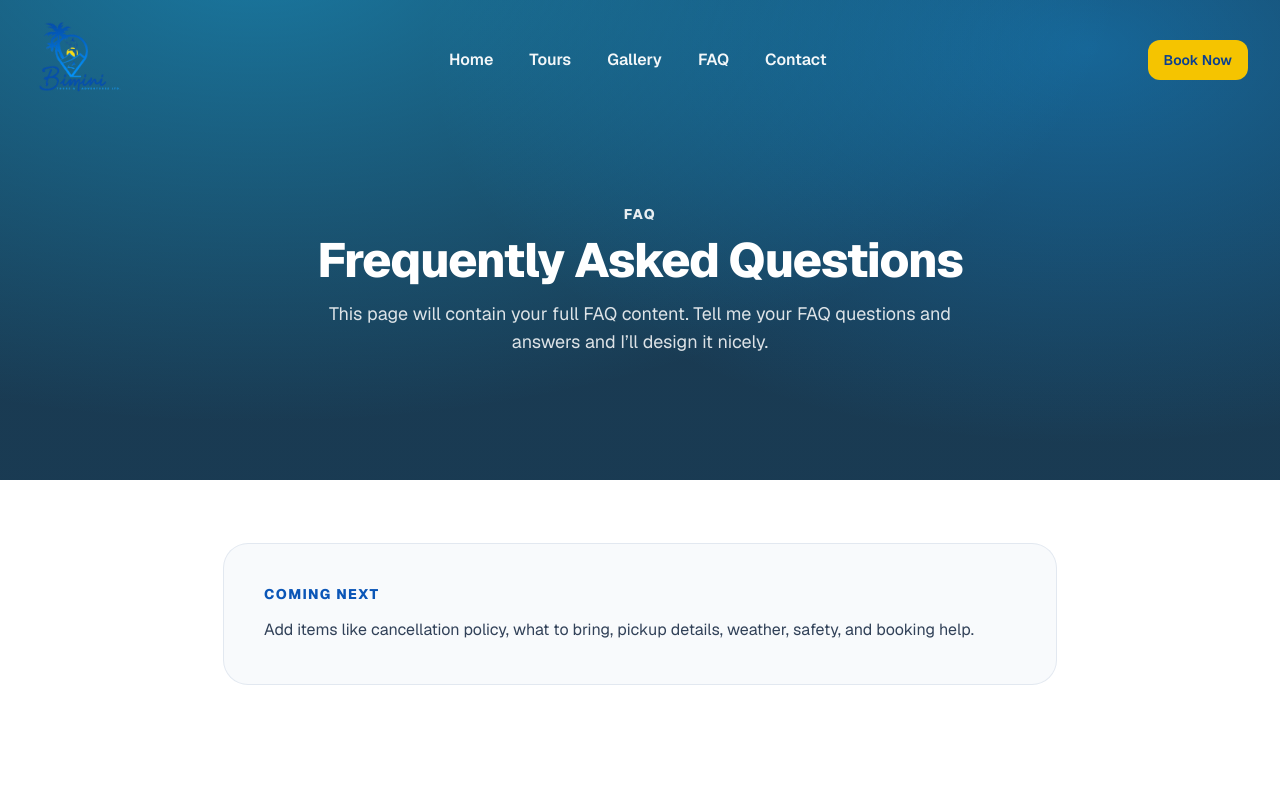
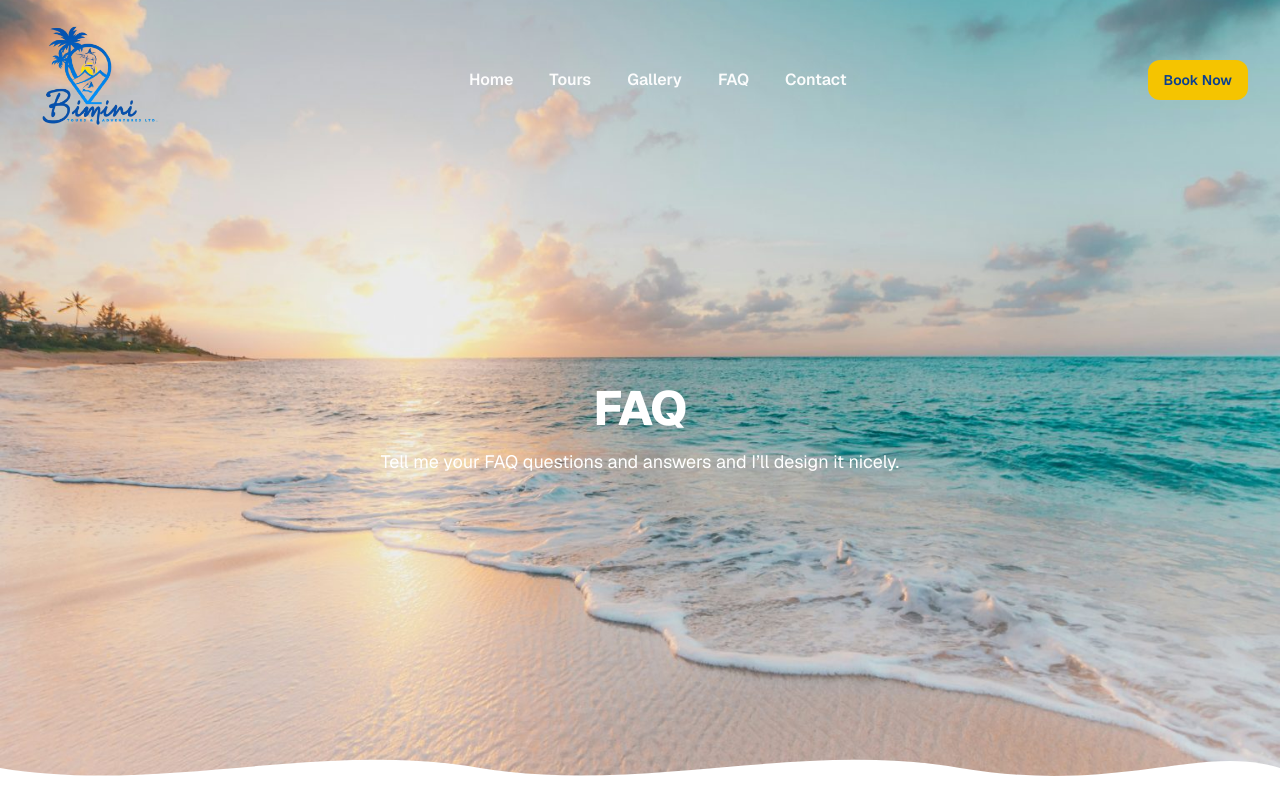
Before and after one commit to SaffaAbbas/bimini, a Next.js app: page /faq in a window 1280 px wide. Shown: the top 800 px of the page. Built offline with nearby package versions, Linux system fonts and the light colour scheme.

Commit message:
fixed image

```diff
--- a/src/app/components/SiteHeader.tsx
+++ b/src/app/components/SiteHeader.tsx
@@ -4,11 +4,7 @@ import { useEffect, useMemo, useRef, useState } from "react";
 import Link from "next/link";
 import { usePathname } from "next/navigation";
 
-export function SiteHeader({
-  bookNowHref,
-}: {
-  bookNowHref: string;
-}) {
+export function SiteHeader({ bookNowHref }: { bookNowHref: string }) {
   const pathname = usePathname();
   const isHome = pathname === "/";
 
@@ -33,7 +29,8 @@ export function SiteHeader({
     const onPointerDown = (e: PointerEvent) => {
       const el = menuRef.current;
       if (!el) return;
-      if (e.target instanceof Node && !el.contains(e.target)) setMobileOpen(false);
+      if (e.target instanceof Node && !el.contains(e.target))
+        setMobileOpen(false);
     };
 
     window.addEventListener("keydown", onKeyDown);
@@ -55,17 +52,19 @@ export function SiteHeader({
     [isHome],
   );
 
-  const shellClassName = scrolled
-    ? "pointer-events-auto transition-all duration-200 bg-white/92 text-slate-900 shadow-sm shadow-black/10"
-    : "pointer-events-auto transition-all duration-200 bg-transparent text-white";
+  const solid = scrolled || mobileOpen;
 
-  const navLinkClass = scrolled
+  const shellClassName = solid
+    ? "pointer-events-auto bg-white/92 text-slate-900 shadow-sm shadow-black/10 backdrop-blur-sm transition-all duration-200"
+    : "pointer-events-auto bg-transparent text-white transition-all duration-200";
+
+  const navLinkClass = solid
     ? "rounded-full px-4 py-2 text-base font-semibold transition-colors text-slate-700 hover:bg-slate-100 hover:text-slate-900"
     : "rounded-full px-4 py-2 text-base font-semibold transition-colors text-white/95 hover:bg-white/10 hover:text-white";
 
-  const logoClassName = scrolled
-    ? "h-12 w-auto object-contain sm:h-14 lg:h-16"
-    : "h-16 w-auto object-contain sm:h-20 lg:h-24";
+  const logoClassName = solid
+    ? "h-16 w-auto object-contain sm:h-14 lg:h-24"
+    : "h-26 w-auto object-contain sm:h-20 lg:h-34";
 
   return (
     <div className="pointer-events-none fixed inset-x-0 top-0 z-[999]">
@@ -114,7 +113,7 @@ export function SiteHeader({
             <button
               type="button"
               className={
-                scrolled
+                solid
                   ? "pointer-events-auto inline-flex md:hidden h-11 w-11 items-center justify-center rounded-xl text-slate-800 hover:bg-slate-100"
                   : "pointer-events-auto inline-flex md:hidden h-11 w-11 items-center justify-center rounded-xl text-white hover:bg-white/10"
               }
--- a/src/app/contact/page.tsx
+++ b/src/app/contact/page.tsx
@@ -28,16 +28,14 @@ export default function ContactPage() {
   return (
     <main className="min-h-[100svh] w-full bg-white text-slate-900">
       <header className="relative isolate min-h-[100svh] overflow-hidden">
-        <div className="absolute inset-0 -z-30 bg-[color:var(--brand-deep)]" />
         <img
-          src="/images/img17.jpg"
+          src="/images/hero3.jpg"
           alt=""
-          className="absolute inset-0 -z-20 h-full w-full object-cover object-center opacity-100"
+          className="absolute inset-0 -z-20 h-full w-full object-cover object-center"
           loading="eager"
           decoding="async"
           fetchPriority="high"
         />
-        <div className="absolute inset-0 -z-10 bg-[linear-gradient(to_bottom,rgba(6,42,68,0.25),rgba(6,42,68,0.55))]" />
 
         <SiteHeader bookNowHref="#form" />
 
@@ -46,7 +44,7 @@ export default function ContactPage() {
             <h1 className="mt-3 text-balance text-4xl font-extrabold tracking-tight text-white sm:text-5xl">
               Contact Us
             </h1>
-            <p className="mt-4 text-pretty text-base leading-7 text-white/85 sm:text-lg">
+            <p className="mt-4 text-pretty text-base leading-7 text-white sm:text-lg">
               Contact us to book your adventure, Call/text us anytime
             </p>
           </div>
--- a/src/app/faq/page.tsx
+++ b/src/app/faq/page.tsx
@@ -3,23 +3,39 @@ import { SiteHeader } from "../components/SiteHeader";
 export default function FAQPage() {
   return (
     <main className="min-h-[100svh] w-full bg-white text-slate-900">
-      <header className="relative isolate min-h-[60svh] overflow-hidden">
-        <div className="absolute inset-0 -z-20 bg-[radial-gradient(1400px_760px_at_20%_-10%,rgba(25,195,255,0.45),rgba(6,42,68,0)_62%),radial-gradient(1100px_660px_at_85%_10%,rgba(18,167,255,0.40),rgba(6,42,68,0)_60%),linear-gradient(to_bottom,rgba(6,42,68,0.92),rgba(6,42,68,0.92))]" />
+      <header className="relative isolate min-h-[100svh] overflow-hidden">
+        <img
+          src="/images/hero3.jpg"
+          alt=""
+          className="absolute inset-0 -z-20 h-full w-full object-cover object-center"
+          loading="eager"
+          decoding="async"
+          fetchPriority="high"
+        />
         <SiteHeader bookNowHref="/contact" />
 
-        <div className="mx-auto flex min-h-[60svh] max-w-7xl flex-col px-6 pb-12 pt-28 lg:px-8 lg:pt-32">
+        <div className="mx-auto flex min-h-[100svh] max-w-7xl flex-col px-6 pb-20 pt-28 lg:px-8 lg:pt-32">
           <div className="flex flex-1 flex-col items-center justify-center text-center">
-            <p className="text-sm font-extrabold tracking-widest text-white/90">
+            <h1 className="mt-3 text-balance text-4xl font-extrabold tracking-tight text-white sm:text-5xl">
               FAQ
-            </p>
-            <h1 className="mt-3 text-balance text-4xl font-extrabold tracking-tight text-white sm:text-5xl">
-              Frequently Asked Questions
             </h1>
-            <p className="mt-4 max-w-2xl text-pretty text-base leading-7 text-white/85 sm:text-lg">
-              This page will contain your full FAQ content. Tell me your FAQ
-              questions and answers and I’ll design it nicely.
+            <p className="mt-4 max-w-2xl text-pretty text-base leading-7 text-white sm:text-lg">
+              Tell me your FAQ questions and answers and I’ll design it nicely.
             </p>
           </div>
+        </div>
+
+        <div className="pointer-events-none absolute inset-x-0 bottom-0">
+          <svg
+            viewBox="0 0 1440 120"
+            className="h-20 w-full"
+            preserveAspectRatio="none"
+          >
+            <path
+              d="M0,72 C180,112 360,30 540,72 C720,112 900,30 1080,72 C1260,112 1350,35 1440,72 L1440,120 L0,120 Z"
+              fill="#ffffff"
+            />
+          </svg>
         </div>
       </header>
 
--- a/src/app/privacy-policy/page.tsx
+++ b/src/app/privacy-policy/page.tsx
@@ -4,21 +4,23 @@ export default function PrivacyPolicyPage() {
   return (
     <main className="min-h-[100svh] w-full bg-white text-slate-900">
       <header className="relative isolate min-h-[55svh] overflow-hidden">
-        <div className="absolute inset-0 -z-30 bg-[color:var(--brand-deep)]" />
         <img
           src="/images/img17.jpg"
           alt=""
-          className="absolute inset-0 -z-20 h-full w-full object-cover object-center opacity-100"
+          className="absolute inset-0 -z-20 h-full w-full object-cover object-center"
           loading="eager"
           decoding="async"
           fetchPriority="high"
         />
-        <div className="absolute inset-0 -z-10 bg-[linear-gradient(to_bottom,rgba(6,42,68,0.25),rgba(6,42,68,0.55))]" />
+        <div
+          className="absolute inset-0 -z-10 bg-gradient-to-b from-black/40 via-black/35 to-black/55"
+          aria-hidden
+        />
         <SiteHeader bookNowHref="/contact" />
 
         <div className="mx-auto flex min-h-[55svh] max-w-7xl flex-col px-6 pb-12 pt-28 lg:px-8 lg:pt-32">
           <div className="flex flex-1 flex-col items-center justify-center text-center">
-            <h1 className="mt-3 text-balance text-4xl font-extrabold tracking-tight text-white sm:text-5xl">
+            <h1 className="mt-3 text-balance text-4xl font-extrabold tracking-tight text-white drop-shadow-[0_10px_30px_rgba(0,0,0,0.35)] sm:text-5xl">
               Privacy Policy
             </h1>
           </div>
--- a/src/app/refund-policy/page.tsx
+++ b/src/app/refund-policy/page.tsx
@@ -4,21 +4,23 @@ export default function RefundPolicyPage() {
   return (
     <main className="min-h-[100svh] w-full bg-white text-slate-900">
       <header className="relative isolate min-h-[55svh] overflow-hidden">
-        <div className="absolute inset-0 -z-30 bg-[color:var(--brand-deep)]" />
         <img
           src="/images/img17.jpg"
           alt=""
-          className="absolute inset-0 -z-20 h-full w-full object-cover object-center opacity-100"
+          className="absolute inset-0 -z-20 h-full w-full object-cover object-center"
           loading="eager"
           decoding="async"
           fetchPriority="high"
         />
-        <div className="absolute inset-0 -z-10 bg-[linear-gradient(to_bottom,rgba(6,42,68,0.25),rgba(6,42,68,0.55))]" />
+        <div
+          className="absolute inset-0 -z-10 bg-gradient-to-b from-black/40 via-black/35 to-black/55"
+          aria-hidden
+        />
         <SiteHeader bookNowHref="/contact" />
 
         <div className="mx-auto flex min-h-[55svh] max-w-7xl flex-col px-6 pb-12 pt-28 lg:px-8 lg:pt-32">
           <div className="flex flex-1 flex-col items-center justify-center text-center">
-            <h1 className="mt-3 text-balance text-4xl font-extrabold tracking-tight text-white sm:text-5xl">
+            <h1 className="mt-3 text-balance text-4xl font-extrabold tracking-tight text-white drop-shadow-[0_10px_30px_rgba(0,0,0,0.35)] sm:text-5xl">
               Refund Policy
             </h1>
           </div>
--- a/src/app/terms-and-conditions/page.tsx
+++ b/src/app/terms-and-conditions/page.tsx
@@ -4,21 +4,23 @@ export default function TermsAndConditionsPage() {
   return (
     <main className="min-h-[100svh] w-full bg-white text-slate-900">
       <header className="relative isolate min-h-[55svh] overflow-hidden">
-        <div className="absolute inset-0 -z-30 bg-[color:var(--brand-deep)]" />
         <img
           src="/images/img11.jpg"
           alt=""
-          className="absolute inset-0 -z-20 h-full w-full object-cover object-center opacity-100"
+          className="absolute inset-0 -z-20 h-full w-full object-cover object-center"
           loading="eager"
           decoding="async"
           fetchPriority="high"
         />
-        <div className="absolute inset-0 -z-10 bg-[linear-gradient(to_bottom,rgba(6,42,68,0.25),rgba(6,42,68,0.55))]" />
+        <div
+          className="absolute inset-0 -z-10 bg-gradient-to-b from-black/40 via-black/35 to-black/55"
+          aria-hidden
+        />
         <SiteHeader bookNowHref="/contact" />
 
         <div className="mx-auto flex min-h-[55svh] max-w-7xl flex-col px-6 pb-12 pt-28 lg:px-8 lg:pt-32">
           <div className="flex flex-1 flex-col items-center justify-center text-center">
-            <h1 className="mt-3 text-balance text-4xl font-extrabold tracking-tight text-white sm:text-5xl">
+            <h1 className="mt-3 text-balance text-4xl font-extrabold tracking-tight text-white drop-shadow-[0_10px_30px_rgba(0,0,0,0.35)] sm:text-5xl">
               Terms & Conditions
             </h1>
           </div>
```
Also changed, not shown: src/app/page.tsx (+10 -13 lines), public/images/hero3.jpg (added), public/images/img1.webp (added).
